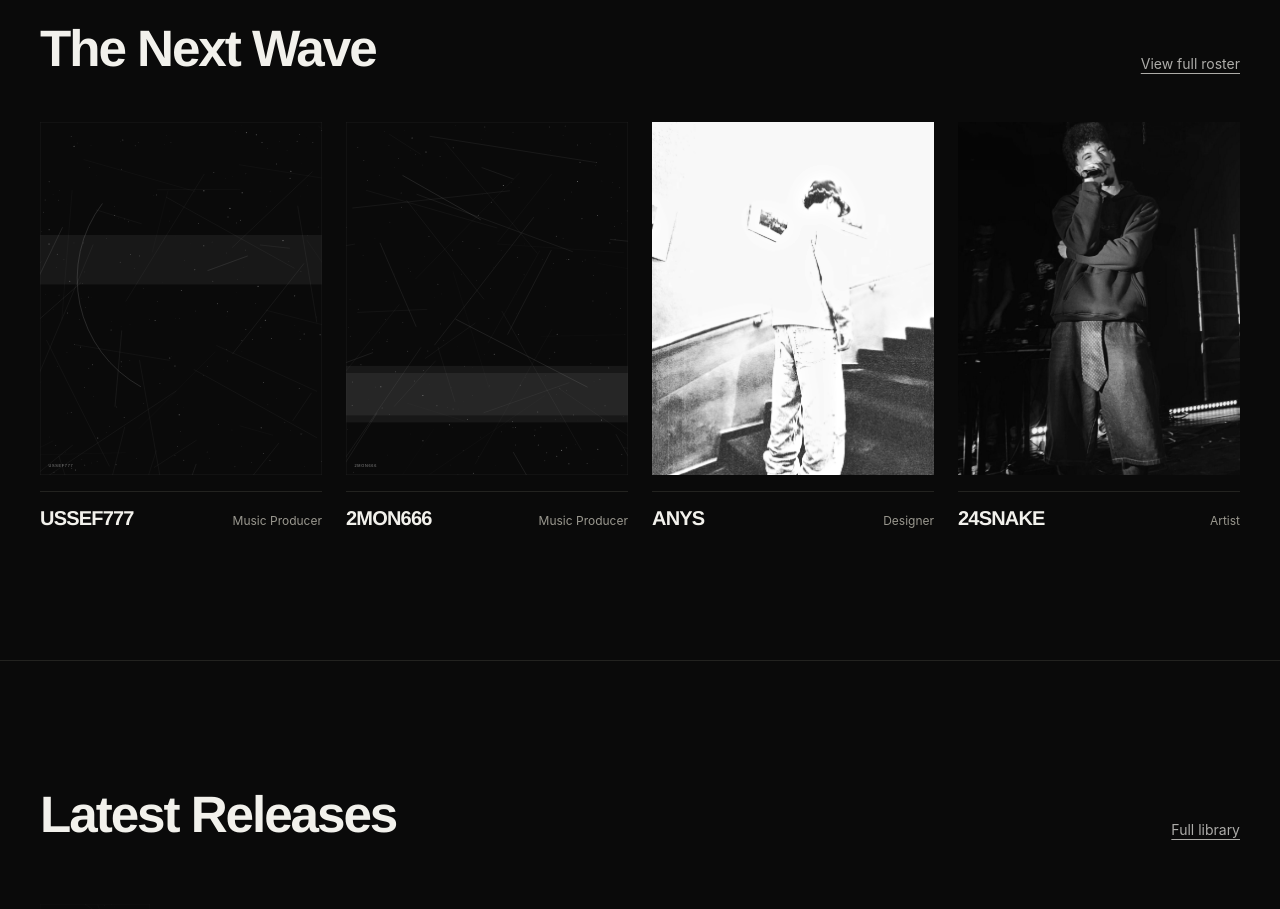
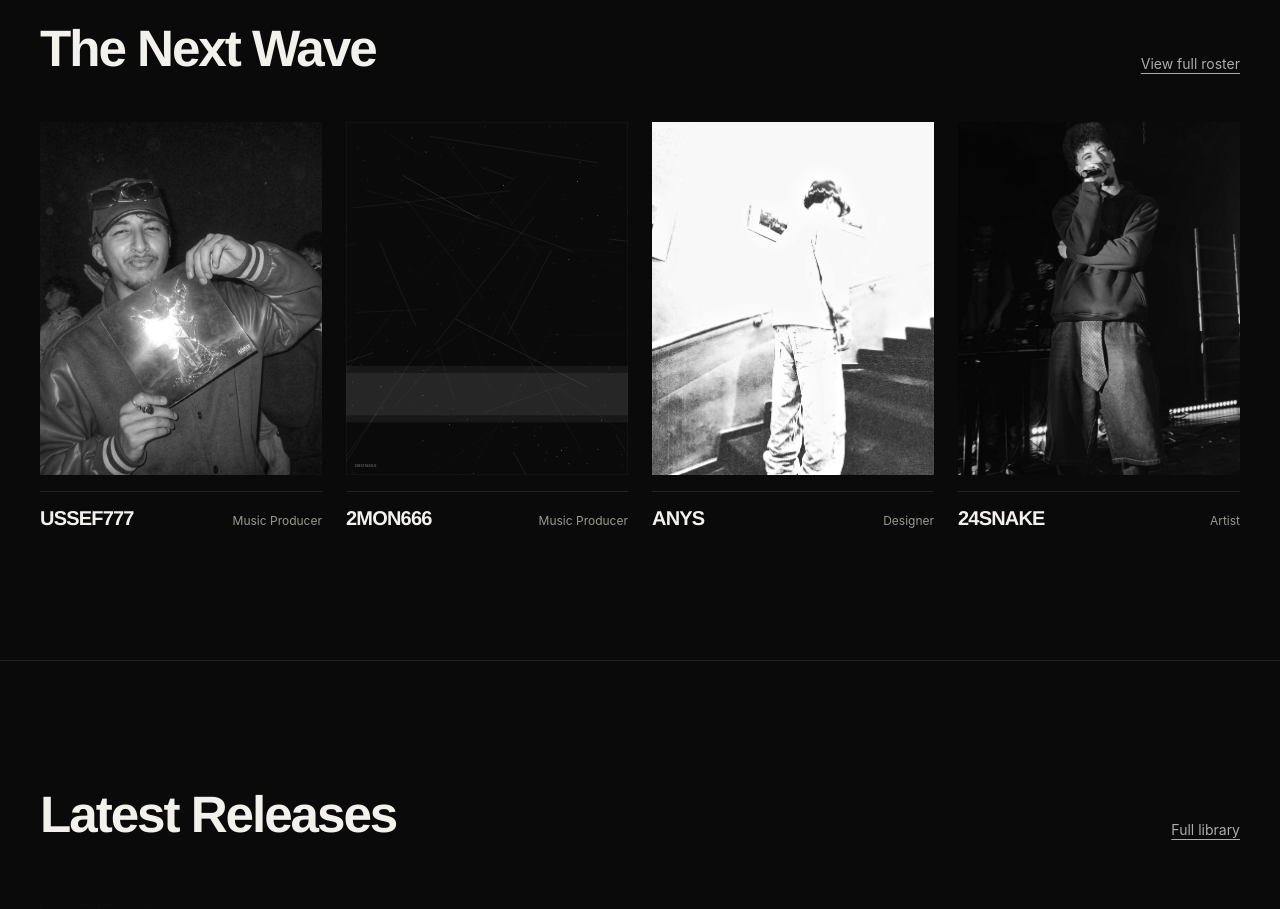
Before and after one commit to ProdbyUssef777/nurys-studios, a Next.js app: page / in a window 1280 px wide. Shown: the part 1420-2329 px from the top of the page. Built offline with nearby package versions, Linux system fonts and the light colour scheme.

Commit message:
add ussef777 photo, update instagram

```diff
--- a/data/artists.ts
+++ b/data/artists.ts
@@ -37,7 +37,7 @@ export const artists: Artist[] = [
     roles: ['Music Producer'],
     category: 'producer',
     bio: 'Foundational producer of the NURYS collective, shaping the label\u2019s early sonic identity.',
-    image: '/img/artists/ussef777.svg',
+    image: '/img/artists/ussef777.jpg',
   },
   {
     slug: '2mon666',
--- a/data/site.ts
+++ b/data/site.ts
@@ -28,8 +28,8 @@ export const site = {
   // Replace with the real inbox before launch.
   email: 'hello@nurys.studio',
   instagram: {
-    handle: '@nuryslab',
-    url: 'https://instagram.com/nuryslab',
+    handle: '@nurys.studio',
+    url: 'https://instagram.com/nurys.studio',
   },
 
   // Leave empty until real platform pages exist — buttons for
```
Also changed, not shown: public/img/artists/ussef777.jpg (added).
